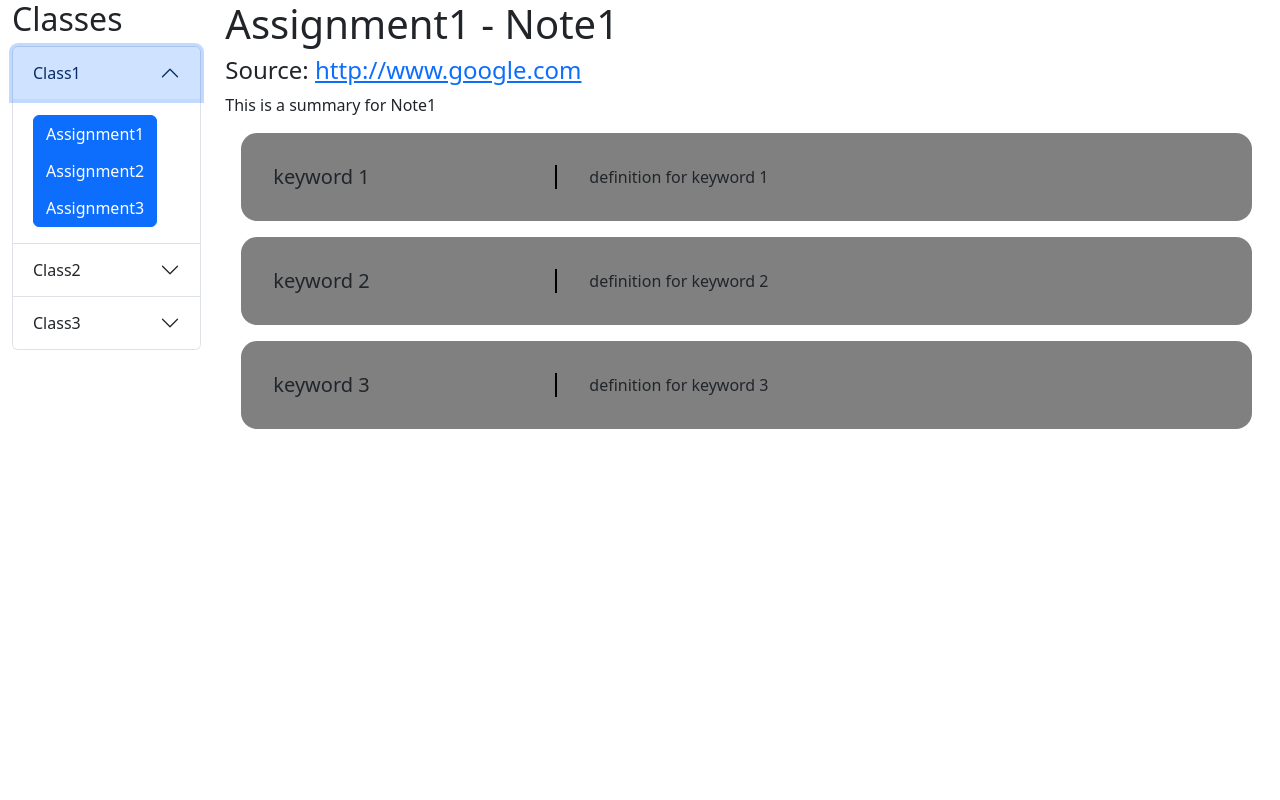
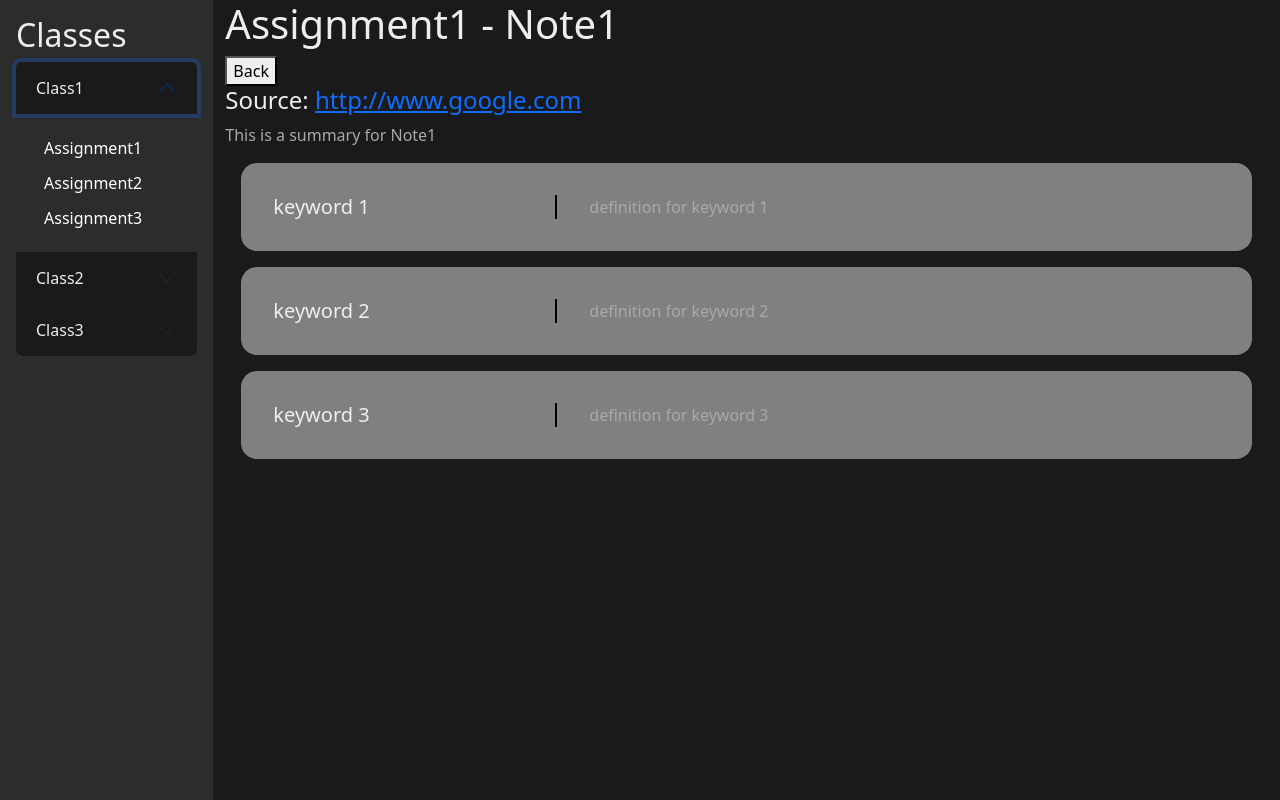
Before and after one commit to grantsweeney02/WisdomWidget, a React (Vite) app in the folder Dashboard/: page /1/1 in a window 1280 px wide. Both pictures are taken after a click on the button "Class1". Built offline with nearby package versions, Linux system fonts and the light colour scheme.

Commit message:
begin styling

```diff
--- a/Dashboard/src/App.jsx
+++ b/Dashboard/src/App.jsx
@@ -4,6 +4,8 @@ import dummyUser from "../dummyUser.json"
 import NoteDetails from "./components/NoteDetails"
 import ClassesSidebar from "./components/ClassesSidebar"
 import AssignmentDetails from "./components/AssignmentDetails"
+
+import "./styles/theme.css"
 
 function App() {
 	const loggedIn = true
--- a/Dashboard/src/components/AssignmentDetails.jsx
+++ b/Dashboard/src/components/AssignmentDetails.jsx
@@ -36,7 +36,7 @@ const AssignmentDetails = ({}) => {
                     <Citations urls={getAllNoteUrls(assignment.notes)} />
                     <h4>More Resources: </h4>
                     {assignment.urlRecs.map((url, index) => (
-                        <URLRec url={url} />
+                        <URLRec key={index} url={url} />
                     ))}
                 </div>
             )}
--- a/Dashboard/src/components/ClassesSidebar.jsx
+++ b/Dashboard/src/components/ClassesSidebar.jsx
@@ -1,44 +1,48 @@
-import "../styles/classessidebar.css"
-import { useNavigate } from "react-router-dom";
+import { useNavigate, useParams } from "react-router-dom";
 import dummyUser from "../../dummyUser.json"
+
+import "../styles/ClassesSidebar.css"
+import { useState } from "react";
 
 const ClassesSidebar = ({}) => {
     const navigate = useNavigate();
+    const [activeAssignment, setActiveAssignment] = useState(false)
 
     // fetch userdata from backend
     const response = dummyUser
     const classes = response.classes
 
 	const handleAssignmentChange = (assignment) => {
+        setActiveAssignment(assignment)
         navigate(`/${assignment.id}`);
 	}
 
 	const ClassAccordionItems = classes.map((classData, index) => {
 		const AssignmentButtons = classData.assignments.map((assignmentData, index2) => {
 			return (
-				<button key={"" + index2} type="button" className="btn btn-primary" onClick={() => handleAssignmentChange(assignmentData)}>
+				<button key={"" + assignmentData.id} type="button" className={"btn btn-primary assignment-button" + ((activeAssignment.id == assignmentData.id) ? " active" : "")} onClick={() => handleAssignmentChange(assignmentData)}>
 					{assignmentData.name}
 				</button>
 			)
 		})
 
 		return (
-			<div key={"" + index} className="accordion-item">
+			<div key={"" + classData.id} className="accordion-item">
 				<h2 className="accordion-header">
 					<button
 						className="accordion-button collapsed"
 						type="button"
 						data-bs-toggle="collapse"
-						data-bs-target={"#collapse-" + index}
+						data-bs-target={"#collapse-" + classData.id}
 						aria-expanded="false"
-						aria-controls={"collapse-" + index}
+						aria-controls={"collapse-" + classData.id}
 					>
 						{classData.name}
 					</button>
 				</h2>
-				<div id={"collapse-" + index} className="accordion-collapse collapse" data-bs-parent="#classesAccordion">
+				<div id={"collapse-" + classData.id} className="accordion-collapse collapse" data-bs-parent="#classesAccordion">
 					<div className="accordion-body">
-						<div className="btn-group-vertical" role="group" aria-label={classData.name + " Assignment Buttons"}>
+						<div className="btn-group-vertical assignment-buttons" role="group" aria-label={classData.name + " Assignment Buttons"}>
 							{AssignmentButtons}
 						</div>
 					</div>
@@ -48,7 +52,7 @@ const ClassesSidebar = ({}) => {
 	})
 
 	return (
-		<nav className="col-2">
+		<nav className="classes-sidebar col-2">
 			<h2>Classes</h2>
 			<div className="accordion" id="classesAccordion">
 				{ClassAccordionItems}
--- a/Dashboard/src/components/NoteDetails.jsx
+++ b/Dashboard/src/components/NoteDetails.jsx
@@ -1,11 +1,16 @@
-import { useParams } from "react-router-dom"
+import { useNavigate, useParams } from "react-router-dom"
 import "../styles/NoteDetails.css"
 
 const NoteDetails = ({}) => {
 	const { noteID } = useParams()
+    const navigate = useNavigate()
 
 	// get note info from db
 	const data = demoResponse // from fetch
+
+    const handleBack = () => {
+        navigate(-1);
+    }
 
 	const Keywords = Object.entries(data.note.keywords).map(([keyword, definition]) => (
 		<div key={keyword} className="keyword-container">
@@ -23,6 +28,7 @@ const NoteDetails = ({}) => {
 					<h1>
 						{data.assignmentName} - {data.note.name}
 					</h1>
+                    <button onClick={() => handleBack()}>Back</button>
 					{data.note.url && (
 						<h4>
 							Source: <a href={data.note.url}>{data.note.url}</a>
--- a/Dashboard/src/components/URLRec.jsx
+++ b/Dashboard/src/components/URLRec.jsx
@@ -1,8 +1,8 @@
 const URLRec = ({ url }) => {
     return (
         <a href={url} target="_blank" className="url-rec">
-            <div class="card url-card">
-                <div class="card-body">{url}</div>
+            <div className="card url-card">
+                <div className="card-body">{url}</div>
             </div>
         </a>
     );
--- a/Dashboard/src/styles/classessidebar.css
+++ b/Dashboard/src/styles/classessidebar.css
@@ -0,0 +1,63 @@
+.classes-sidebar {
+	position: sticky;
+	left: 0px;
+	top: 0px;
+	height: 100vh;
+	background-color: var(--bg-secondary);
+	padding: 1rem;
+}
+
+.accordion {
+	border-width: 5px;
+	--bs-accordion-border-width: 0px;
+}
+
+.accordion-item {
+	border: none;
+}
+
+.accordion-header {
+	border: none;
+}
+
+.accordion-button {
+	background-color: var(--bg-primary);
+	color: var(--text-primary);
+	border: none;
+}
+
+.accordion-button:not(.collapsed) {
+	background-color: var(--bg-primary);
+	color: var(--text-primary);
+	border: none;
+}
+
+.accordion-button::after {
+	border: none;
+}
+
+.accordion-body {
+	background-color: var(--bg-secondary);
+	padding: 1rem;
+	border: none;
+}
+
+.assignment-buttons {
+	border-radius: 0px;
+	width: 100%;
+}
+
+.assignment-button {
+	width: 100%;
+	text-align: left;
+	background-color: var(--bg-secondary);
+	border: none;
+}
+
+.assignment-button.active {
+	background-color: var(--accent-secondary);
+}
+
+.assignment-button:hover {
+	background-color: var(--accent-secondary);
+}
--- a/Dashboard/src/styles/theme.css
+++ b/Dashboard/src/styles/theme.css
@@ -0,0 +1,20 @@
+:root {
+    --bg-primary: #1A1A1A;
+    --bg-secondary: #2C2C2C;
+    --text-primary: #EEEEEE;
+    --text-secondary: #A8A8A8;
+    --accent-primary: #A020F0;
+    --accent-secondary: #8A2BE2;
+}
+
+body {
+    background-color: var(--bg-primary);
+}
+
+h1, h2, h3, h4, h5 {
+    color: var(--text-primary);
+}
+
+p {
+    color: var(--text-secondary);
+}
```
Also changed, not shown: Dashboard/firebaseConfig.js (added, +13 -0 lines).
